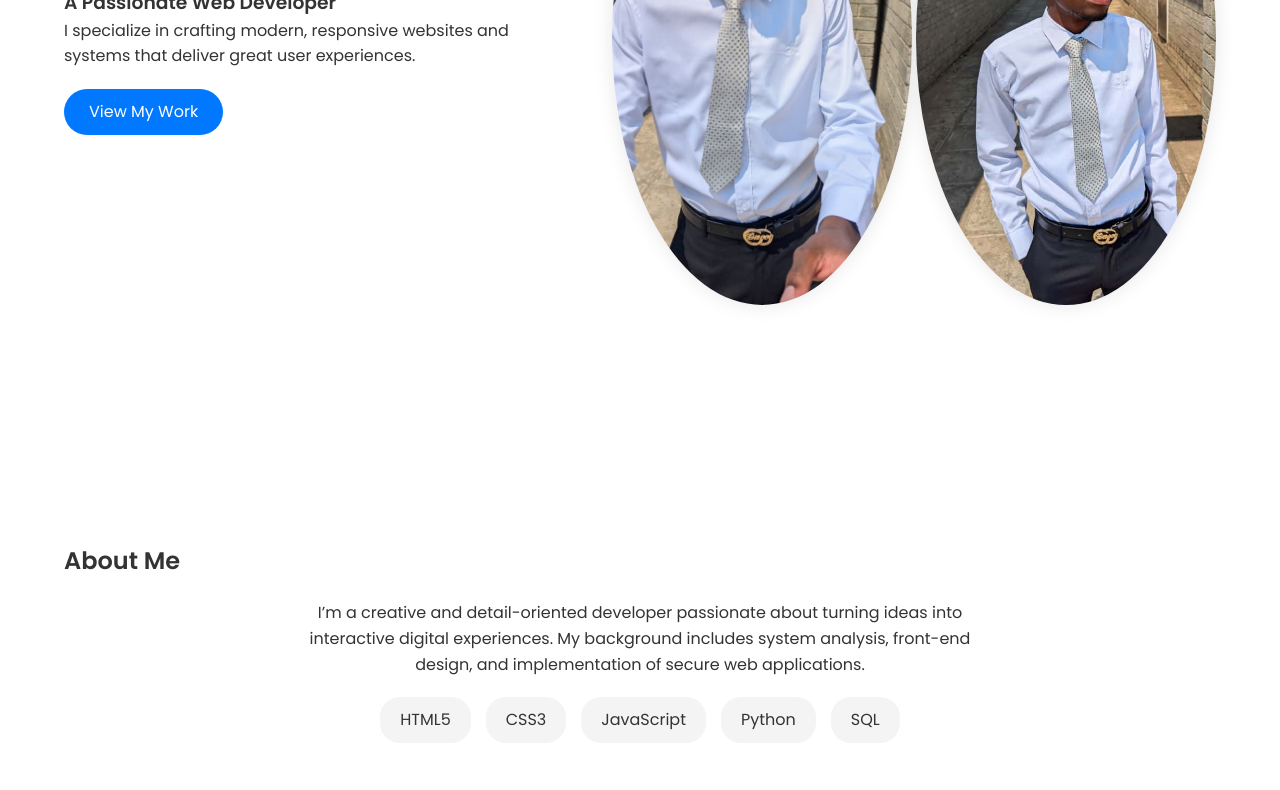
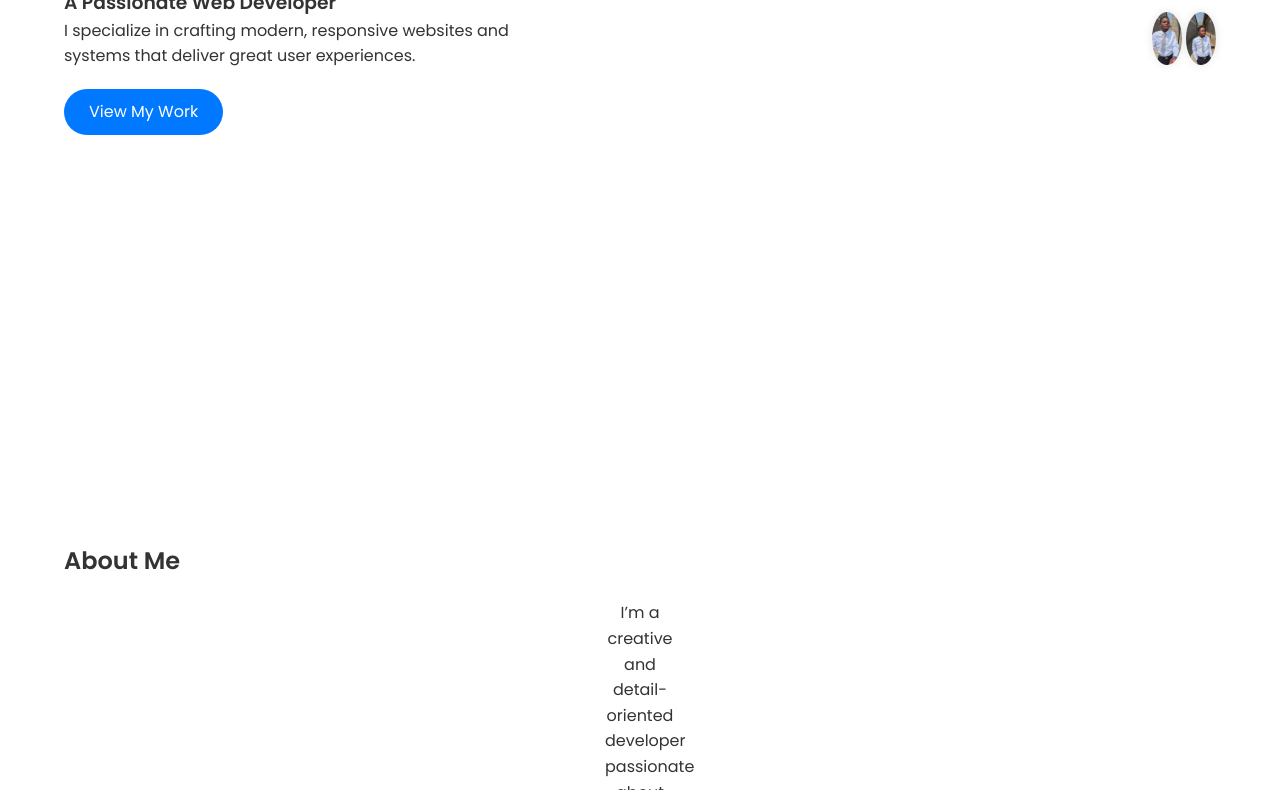
Before and after one commit to takudzwachaibvapee-cmyk/My-Website-, a plain HTML site: page index.html in a window 1280 px wide. Shown: the part 358-1148 px from the top of the page. Drawn offline with Linux system fonts and the light colour scheme; files that its build step writes are made by us from their sources; files whose address does not match are found by name.

Commit message:
Update style.css

```diff
--- a/style.css
+++ b/style.css
@@ -76,9 +76,9 @@ section {
 }
 
 .home-img img {
-  width: 300px;
+  width: 30px;
   border-radius: 50%;
-  box-shadow: 0 0 20px rgba(0,0,0,0.1);
+  box-shadow: 0 0 10px rgba(0,0,0,0.1);
 }
 
 .btn {
@@ -102,7 +102,7 @@ section {
 
 /* About Section */
 .about p {
-  max-width: 700px;
+  max-width: 70px;
   margin: 20px auto;
   text-align: center;
 }
@@ -185,7 +185,7 @@ footer .socials a:hover {
 }
 
 /* Responsive */
-@media (max-width: 768px) {
+@media (max-width: 76px) {
   .home {
     flex-direction: column;
     text-align: center;
```
